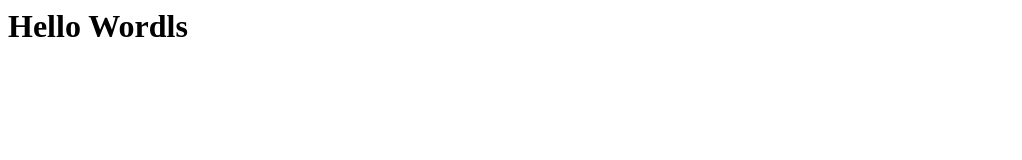
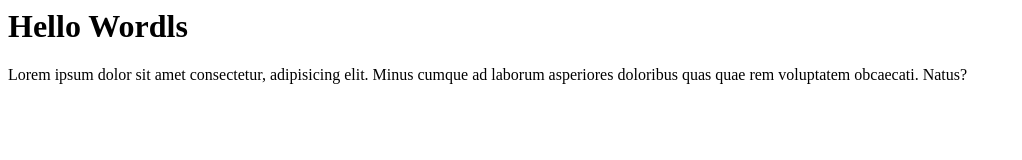
Before and after one commit to garrinacov/pemograman-web-dasar, a plain HTML site: page index.html in a window 1280 px wide. Shown: the whole page, without its empty margins (0-1022 px from the left). Drawn offline with Linux system fonts and the light colour scheme.

Commit message:
menambahkan paragraf

```diff
--- a/index.html
+++ b/index.html
@@ -9,6 +9,7 @@
 
 <body>
     <h1>Hello Wordls</h1>
+    <p>Lorem ipsum dolor sit amet consectetur, adipisicing elit. Minus cumque ad laborum asperiores doloribus quas quae rem voluptatem obcaecati. Natus?</p>
 </body>
 
 </html>
```
